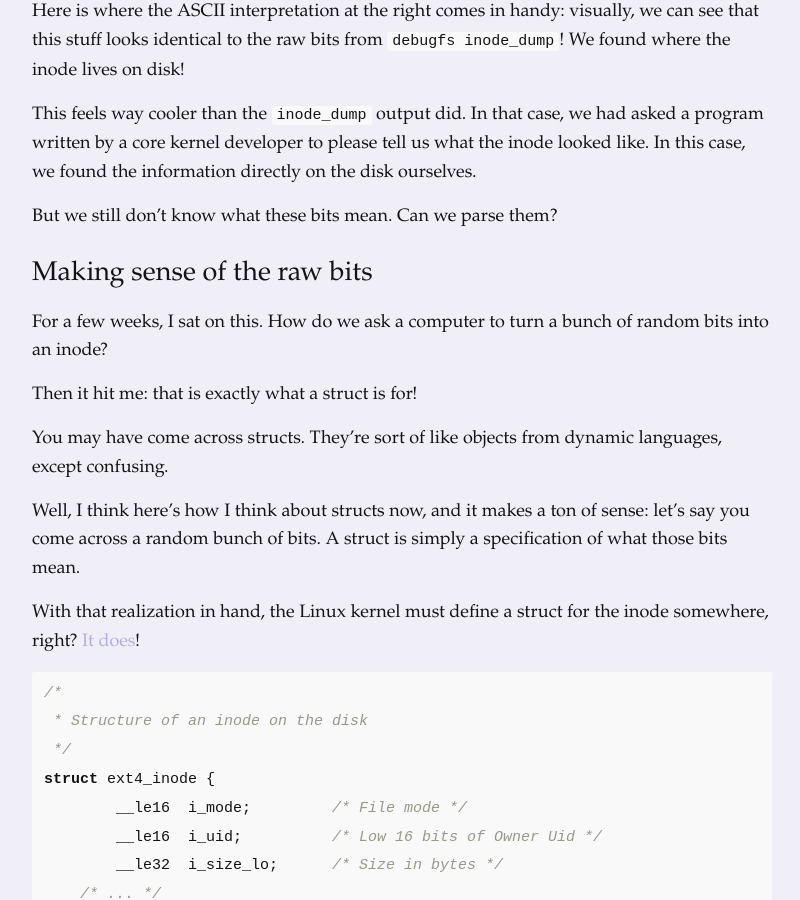
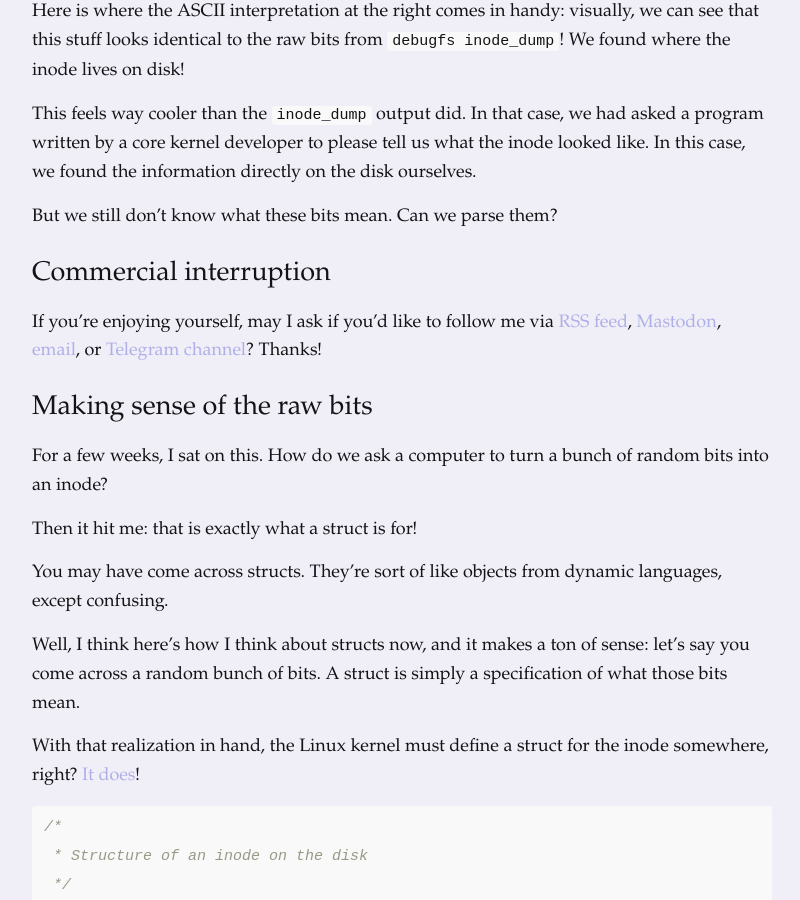
Before and after one commit to dmazin/dmazin.github.io, a Jekyll site: the page built from _posts/2023-07-18-bags-of-bits.md, in a window 1280 px wide and 900 px high, scrolled down 4470 px. Shown: the whole window, without its empty margins (238-1038 px from the left). Built offline with Jekyll 4.4.1, drawn with Linux system fonts in a browser that asks for light colours.

Commit message:
add callout to follow me

```diff
--- a/_posts/2023-07-18-bags-of-bits.md
+++ b/_posts/2023-07-18-bags-of-bits.md
@@ -148,6 +148,9 @@ Here is where the ASCII interpretation at the right comes in handy: visually, we
 This feels way cooler than the `inode_dump` output did. In that case, we had asked a program written by a core kernel developer to please tell us what the inode looked like. In this case, we found the information directly on the disk ourselves.
 
 But we still don't know what these bits mean. Can we parse them?
+
+# Commercial interruption
+If you're enjoying yourself, may I ask if you'd like to follow me via [RSS feed](/feed.xml), [Mastodon](https://file-explorers.club/@dmitry), [email](https://cyberdemon.substack.com/?r=kk1l&utm_campaign=pub&utm_medium=web), or [Telegram channel](https://t.me/cyberdemon6)? Thanks!
 
 # Making sense of the raw bits
 For a few weeks, I sat on this. How do we ask a computer to turn a bunch of random bits into an inode?
```
